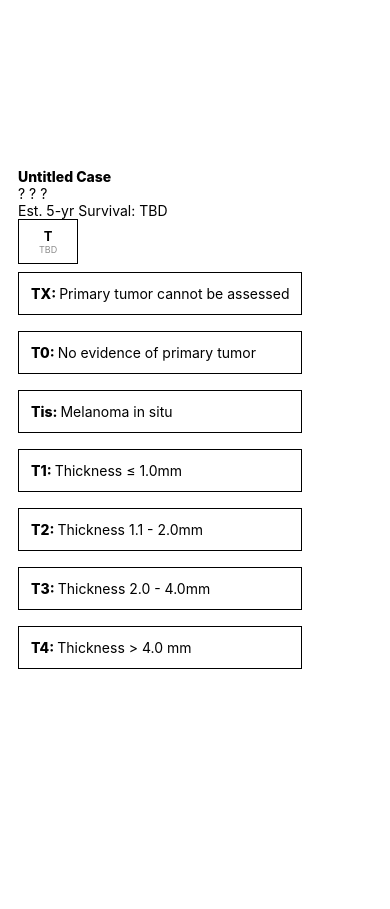
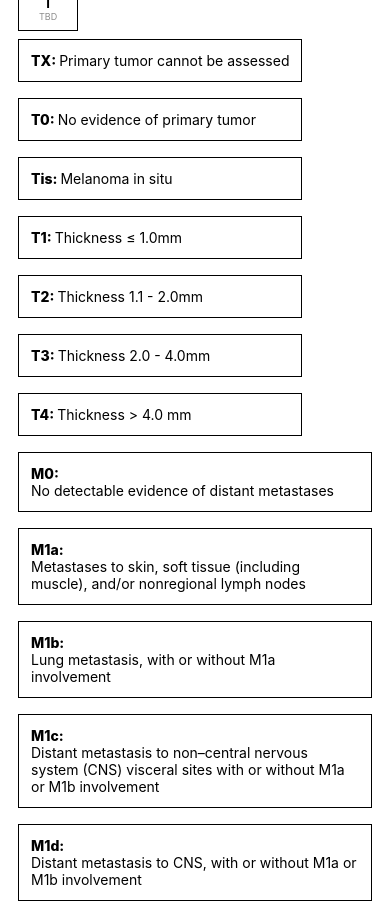
Before and after one commit to sirkevinwang/NOMA, a React Native app: screen / in a window 390 px wide. Before the commit the page ends 844 px from the top, so only its background shows below. Built offline with nearby package versions, Linux system fonts and the light colour scheme.

Commit message:
Was able to make the M page clickable

```diff
--- a/App.js
+++ b/App.js
@@ -6,6 +6,9 @@ import NavigationBar from './components/Navigation/NavigationBar';
 
 import emptyCaseData from './cases/empty-case';
 import TPage from './Pages/TPage';
+import MPage from './Pages/MPage';
+
+
 
 export default function App() {
   const [currentStep, setCurrentStep]= useState("T");
@@ -29,6 +32,8 @@ export default function App() {
       "lab_confirmed": null,
       "MSI": null
   })
+
+  //M Stage
   const [MStage, setMStage] = useState({
     "mets": null,
     "mets_location": null
@@ -51,6 +56,12 @@ export default function App() {
         setTStage = {setTStage}
         randomInt={randomInt}
         setRandomInt={setRandomInt}/>
+      <MPage
+        MStage = {MStage}
+        setMStage = {setMStage}
+        randomInt = {randomInt}
+        setRandomInt={setRandomInt}
+      />
       <StatusBar style="auto" />
     </View>
   );
--- a/Pages/MPage.js
+++ b/Pages/MPage.js
@@ -0,0 +1,47 @@
+import React from 'react';
+import { View, Text } from 'react-native';
+
+import OptionButton from '../components/Options/OptionButton';
+import MDepth from '../data/MDepth';
+
+const MPage = (props) => {
+    const DATA = MDepth;
+
+
+    const computeIsActive = (MStage, optionStage) => {
+        if (MStage.mets === null) {
+            return false
+        } else if (MStage.mets === optionStage) {
+            return true
+        } else {
+            return false
+        }
+    }
+
+    const depthOptionClicked = (id) => {
+        props.setMStage(
+            {
+                "mets": DATA[id - 1].option_stage,
+                "mets_location": props.MStage.mets_location
+            }
+        )
+    }
+
+    const options = DATA.map((option) =>
+        <OptionButton
+            key={option.id}
+            primaryTitle={option.stage + option.option_stage}
+            description={option.description}
+            isActive={computeIsActive(props.MStage, option.option_stage)}
+            onClick={() => depthOptionClicked(option.id)}
+            />
+    );
+
+    return (
+        <View>
+            {options}
+        </View>
+    )
+}
+
+export default MPage
--- /dev/null
+++ b/data/MDepth.js
@@ -0,0 +1,40 @@
+const MDepth = [
+    {
+        "id": 1,
+        "stage": "M",
+        "option_stage": "0",
+        "description": "No detectable evidence of distant metastases",
+        "short_hand": "No Evidence"
+    },
+    {
+        "id": 2,
+        "stage": "M",
+        "option_stage": "1a",
+        "description": "Metastases to skin, soft tissue (including muscle), and/or nonregional lymph nodes",
+        "short_hand": "1a"
+    },
+    {
+        "id": 3,
+        "stage": "M",
+        "option_stage": "1b",
+        "description": "Lung metastasis, with or without M1a involvement",
+        "short_hand": "Lung Metastasis"
+    },
+    {
+        "id": 4,
+        "stage": "M",
+        "option_stage": "1c",
+        "description": "Distant metastasis to non–central nervous system (CNS) visceral sites with or without M1a or M1b involvement",
+        "short_hand": "Distant Metastasis to non-CNS"
+    },
+    {
+        "id": 5,
+        "stage": "M",
+        "option_stage": "1d",
+        "description": "Distant metastasis to CNS, with or without M1a or M1b involvement",
+        "short_hand": "Distant Metastasis to CNS"
+    },
+
+]
+
+export default MDepth;
--- a/package.json
+++ b/package.json
@@ -8,7 +8,7 @@
     "eject": "expo eject"
   },
   "dependencies": {
-    "expo": "~41.0.0",
+    "expo": "^41.0.1",
     "expo-status-bar": "~1.0.4",
     "react": "16.13.1",
     "react-dom": "16.13.1",
```
Also changed, not shown: 1 other file (tests, documents, lock files or other folders).
